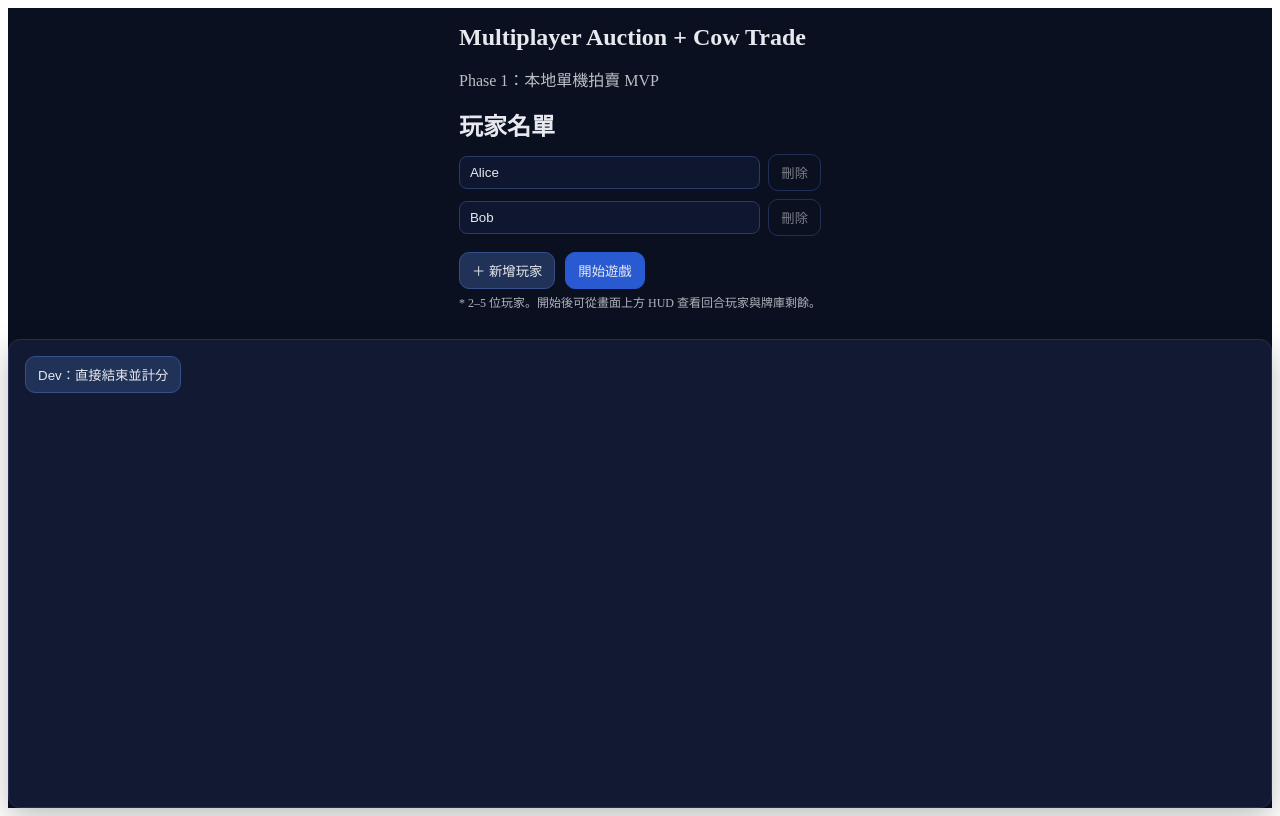
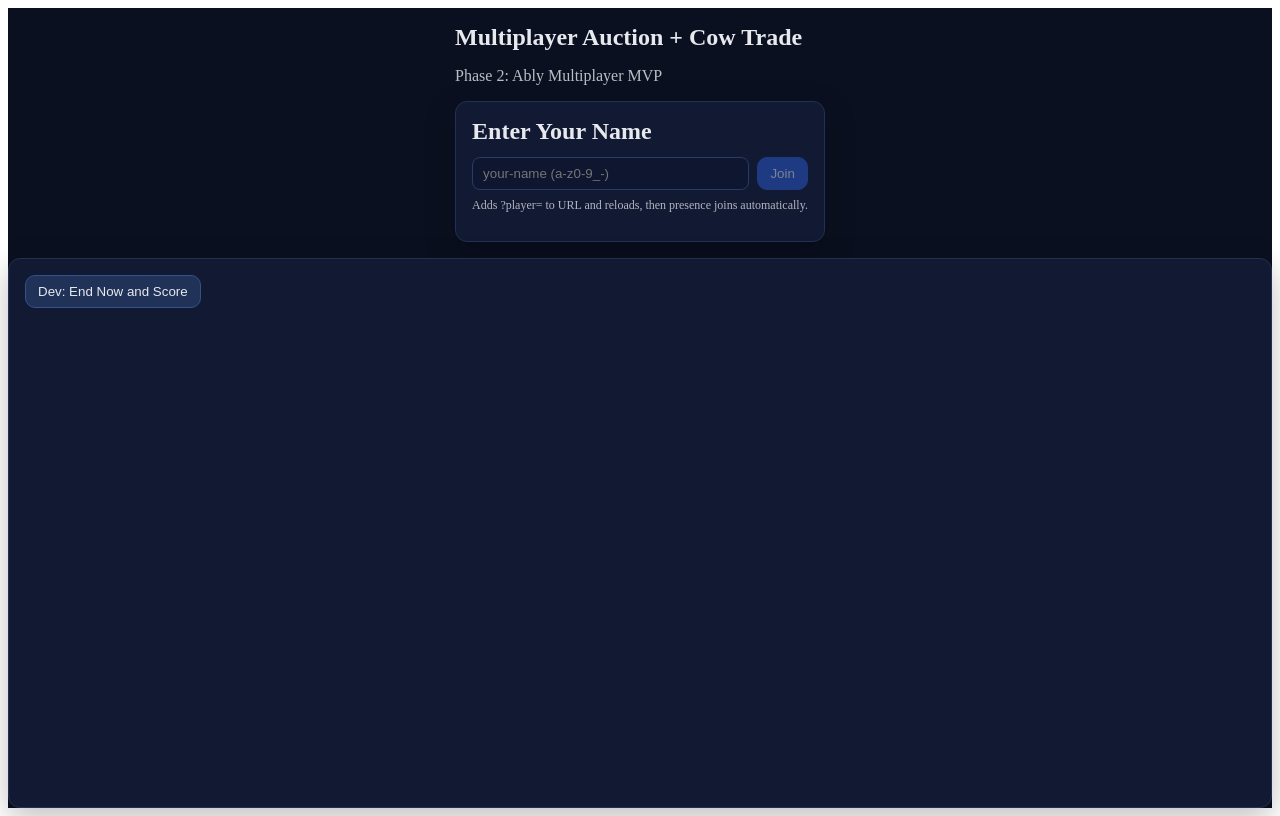
Before and after one commit to kevin202108/kuhhandel, a Vue app: page / in a window 1280 px wide. Built offline with nearby package versions, Linux system fonts and the light colour scheme.

Commit message:
Update App.vue for Phase 2: enhance presence management, update UI for name entry and lobby, and improve host change notifications.

```diff
--- a/src/App.vue
+++ b/src/App.vue
@@ -10,35 +10,48 @@
         :log="game.log"
       />
     </header>
+    <div v-if="hostChangedMsg" class="banner">{{ hostChangedMsg }}</div>
 
-    <!-- Setup Screen -->
+    <!-- Setup Screen (NameEntry / Lobby) -->
     <section v-if="phase === 'setup'" class="view setup">
       <h1>Multiplayer Auction + Cow Trade</h1>
-      <p class="sub">Phase 1：本地單機拍賣 MVP</p>
+      <p class="sub">Phase 2: Ably Multiplayer MVP</p>
 
+      <!-- NameEntry when no ?player= given -->
+      <div v-if="!myId" class="panel">
+        <h2>Enter Your Name</h2>
         <div class="players-setup">
-        <h2>玩家名單</h2>
-        <div class="player-row" v-for="(p, i) in playerInputs" :key="p.localId">
-          <input
-            v-model.trim="p.name"
-            :placeholder="`玩家 ${i + 1} 名稱`"
-            maxlength="16"
-          />
-          <button class="ghost" @click="removePlayer(i)" :disabled="playerInputs.length <= 2">刪除</button>
+          <div class="player-row">
+            <input v-model.trim="nameInput" placeholder="your-name (a-z0-9_-)" maxlength="16" />
+            <button class="primary" :disabled="!canJoin" @click="joinRoom">Join</button>
+          </div>
+          <p class="hint">Adds ?player= to URL and reloads, then presence joins automatically.</p>
+        </div>
       </div>
 
+      <!-- Lobby when already joined -->
+      <div v-else class="panel">
+        <h2>Lobby (room: {{ roomId }})</h2>
+        <p class="hint">Host: <code>{{ hostIdLabel }}</code></p>
+        <ul class="plist">
+          <li v-for="m in members" :key="m.id">
+            <strong>{{ m.data?.name || m.id }}</strong> <code>({{ m.id }})</code>
+            <span v-if="m.id === hostIdLabel" class="badge">Host</span>
+            <span v-if="m.id === myId" class="badge">You</span>
+          </li>
+        </ul>
         <div class="setup-actions">
-          <button class="secondary" @click="addPlayer" :disabled="playerInputs.length >= 5">＋ 新增玩家</button>
-          <button class="primary" @click="startGame" :disabled="!canStartGame">開始遊戲</button>
+          <button class="secondary" @click="refreshPresence">Refresh</button>
+          <button class="primary" :disabled="!canStartOnline" @click="startGame">Start Game (Host)</button>
         </div>
-        <p class="hint">* 2–5 位玩家。開始後可從畫面上方 HUD 查看回合玩家與牌庫剩餘。</p>
+        <p class="hint">Requires at least 2 members; only Host can start.</p>
       </div>
     </section>
 
     <!-- Turn Choice -->
     <section v-else-if="phase === 'turn.choice'" class="view turn-choice">
       <div class="panel">
-        <h2>回合選擇（{{ activePlayer?.name }}）</h2>
+        <h2>Choose Action ({{ activePlayer?.name }})</h2>
         <TurnChoice
           :canAuction="game.canChooseAuction"
           :canCowTrade="game.canChooseCowTrade"
@@ -51,7 +64,7 @@
 
     <!-- Auction: Bidding -->
     <section v-else-if="phase === 'auction.bidding'" class="view auction">
-      <h2>拍賣進行中</h2>
+      <h2>Auction: Bidding</h2>
       <div class="auction-grid">
         <div
           v-for="p in players"
@@ -68,19 +81,23 @@
           />
           <!-- Bidders -->
           <AuctionBidderView
-            v-else
+            v-else-if="p.id === myId"
             :self="p"
             :highest="auction.auction?.highest"
             @place-bid="(ids:string[]) => onPlaceBid(p.id, ids)"
             @pass="() => onPassBid(p.id)"
           />
+          <div v-else class="panel compact-bidder">
+            <strong>{{ p.name }}</strong>
+            <div class="muted">Bidding...</div>
+          </div>
         </div>
       </div>
     </section>
 
-    <!-- Auction: Closing（所有人 Pass 後由主持人結標） -->
+    <!-- Auction: Closing -->
     <section v-else-if="phase === 'auction.closing'" class="view auction">
-      <h2>拍賣結標</h2>
+      <h2>Auction: Closing</h2>
       <div class="panel">
         <AuctionHostView
           :highest="auction.auction?.highest"
@@ -94,10 +111,10 @@
     <!-- Turn End -->
     <section v-else-if="phase === 'turn.end'" class="view turn-end">
       <div class="panel">
-        <h2>回合結束</h2>
-        <p>下一位玩家：<strong>{{ nextPlayerName }}</strong></p>
+        <h2>Turn End</h2>
+        <p>Next player: <strong>{{ nextPlayerName }}</strong></p>
         <div class="actions">
-          <button class="primary" @click="nextTurn">開始下一回合</button>
+          <button class="primary" @click="nextTurn">Next Turn</button>
         </div>
       </div>
     </section>
@@ -105,32 +122,33 @@
     <!-- Game End -->
     <section v-else-if="phase === 'game.end'" class="view game-end">
       <div class="panel">
-        <h2>遊戲結束</h2>
+        <h2>Game Over</h2>
         <ol class="scores">
           <li v-for="s in finalScores" :key="s.playerId">
-            <strong>{{ nameOf(s.playerId) }}</strong>：{{ s.score }}
+            <strong>{{ nameOf(s.playerId) }}</strong>: {{ s.score }}
           </li>
         </ol>
         <div class="actions">
-          <button class="secondary" @click="resetToSetup">重新開始</button>
+          <button class="secondary" @click="resetToSetup">Restart</button>
         </div>
       </div>
     </section>
 
     <!-- Fallback -->
     <section v-else class="view">
-      <p>未知的階段：{{ phase }}</p>
+      <p>Unknown phase: {{ phase }}</p>
     </section>
 
     <div class="panel">
-      <button class="secondary" @click="endNowForDev">Dev：直接結束並計分</button>
+      <button class="secondary" @click="endNowForDev">Dev: End Now and Score</button>
     </div>
 
   </div>
+
 </template>
 
 <script setup lang="ts">
-import { computed, reactive } from 'vue';
+import { computed, reactive, ref, onMounted, onUnmounted, watch } from 'vue';
 import Hud from '@/components/Hud.vue';
 import TurnChoice from '@/components/TurnChoice.vue';
 import AuctionBidderView from '@/components/Auction/AuctionBidderView.vue';
@@ -146,48 +164,70 @@ import { newId } from '@/utils/id';
 const game = useGameStore();
 const auction = useAuctionStore();
 
-/** --------------------------
- * Setup：建立玩家清單
- * -------------------------- */
-type PlayerInput = { localId: string; name: string };
-const playerInputs = reactive<PlayerInput[]>([
-  { localId: newId(), name: 'Alice' },
-  { localId: newId(), name: 'Bob' }
-]);
+// Presence helpers (Phase 2)
+const url = new URL(location.href);
+const myId = (url.searchParams.get('player') ?? '').toLowerCase().trim();
+const roomId = (url.searchParams.get('room') ?? 'dev').toLowerCase().trim();
+type Member = { id: string; data?: { playerId: string; name: string } };
+const members = ref<Member[]>([]);
+async function refreshPresence() {
+  try { members.value = await broadcast.presence().getMembers(); } catch { /* ignore */ }
+}
+const hostIdLabel = computed(() => game.hostId || members.value.map(m => m.id).sort()[0] || '');
 
-const canStartGame = computed(() => {
-  const names = playerInputs.map(p => p.name.trim()).filter(Boolean);
-  // 不重名、2~5人
-  const unique = new Set(names);
-  return names.length >= 2 && names.length <= 5 && unique.size === names.length;
+// NameEntry data
+const nameInput = ref('');
+const ID_RE = /^[a-z0-9_-]{1,24}$/;
+const canJoin = computed(() => ID_RE.test(nameInput.value.trim().toLowerCase()));
+function joinRoom() {
+  if (!canJoin.value) return;
+  const n = nameInput.value.trim().toLowerCase();
+  const next = new URL(location.href);
+  next.searchParams.set('player', n);
+  location.href = next.toString();
+}
+
+// Start gating (Host only, >=2 members)
+const canStartOnline = computed(() => (hostIdLabel.value === myId) && members.value.length >= 2);
+
+// Host change banner
+const hostChangedMsg = ref<string | null>(null);
+let hostMsgTimer: number | null = null;
+watch(() => game.hostId, (newHost, oldHost) => {
+  if (oldHost && newHost && newHost !== oldHost) {
+    hostChangedMsg.value = `Host changed to ${newHost}`;
+    if (hostMsgTimer) window.clearTimeout(hostMsgTimer);
+    hostMsgTimer = window.setTimeout(() => { hostChangedMsg.value = null; hostMsgTimer = null; }, 3000);
+  }
 });
 
-function addPlayer() {
-  if (playerInputs.length >= 5) return;
-  playerInputs.push({ localId: newId(), name: `P${playerInputs.length + 1}` });
-}
-function removePlayer(idx: number) {
-  if (playerInputs.length <= 2) return;
-  playerInputs.splice(idx, 1);
-}
+onMounted(() => {
+  if (game.phase === 'setup') void refreshPresence();
+  const t = window.setInterval(() => { if (game.phase === 'setup') void refreshPresence(); }, 1200);
+  (window as any).__presenceTimer = t;
+});
+onUnmounted(() => {
+  const t = (window as any).__presenceTimer as number | undefined;
+  if (t) window.clearInterval(t);
+});
+
+/** --------------------------
+ * Setup: Start game (host-only, uses presence)
+ * -------------------------- */
 function startGame() {
-  const players = playerInputs.map((p, i) => ({
-    id: `p${i + 1}`,
-    name: p.name.trim() || `P${i + 1}`
-  }));
   const myId = new URL(location.href).searchParams.get('player')?.toLowerCase().trim() || '';
   void broadcast.publish(Msg.Action.StartGame, { playerId: myId });
 }
 
 /** --------------------------
- * 讀取狀態與衍生資料
+ * Derived state
  * -------------------------- */
 const phase = computed<Phase>(() => game.phase);
 const players = computed<Player[]>(() => game.players);
 const deckCount = computed(() => game.deck.length);
 const activePlayer = computed<Player | undefined>(() => game.activePlayer);
 const isFirstRound = computed(() => {
-  // 全員動物數都為 0
+  // Every player has 0 animals
   return players.value.every(p => {
     const counts = Object.values(p.animals || {});
     return counts.reduce((a, b) => a + (b || 0), 0) === 0;
@@ -207,50 +247,41 @@ function nameOf(id: string) {
 }
 
 /** --------------------------
- * 事件處理
+ * Event handlers
  * -------------------------- */
 function onChooseAuction() {
-  // 由 auction store 自行抽牌與進入 bidding（或內部呼叫 game.drawCardForAuction）
-  {
+  // Route via Ably to host
   const myId = new URL(location.href).searchParams.get('player')?.toLowerCase().trim() || '';
   void broadcast.publish(Msg.Action.ChooseAuction, { playerId: myId });
 }
-}
 
 function onChooseCowTrade() {
-  // Phase 1 尚未實作 Cow Trade：寫一則 Log 並保持在 turn.choice
-  game.appendLog('Cow Trade 將在之後的 Phase 實作，目前僅支援 Auction。');
+  // Not implemented in Phase 2
+  game.appendLog('Cow Trade will be implemented in a later phase; use Auction for now.');
 }
 
 function onPlaceBid(playerId: string, moneyCardIds: string[]) {
-  {
   const myId = new URL(location.href).searchParams.get('player')?.toLowerCase().trim() || '';
   void broadcast.publish(Msg.Action.PlaceBid, { playerId: myId, moneyCardIds }, { actionId: newId() });
 }
-}
 
 function onPassBid(playerId: string) {
-  {
   const myId = new URL(location.href).searchParams.get('player')?.toLowerCase().trim() || '';
   void broadcast.publish(Msg.Action.PassBid, { playerId: myId });
 }
-}
 
 function onHostAward() {
-  // 依 README：主持人結標 → 進入結算流程，由 store 轉 `phase='turn.end'`
-  {
   const myId = new URL(location.href).searchParams.get('player')?.toLowerCase().trim() || '';
   void broadcast.publish(Msg.Action.HostAward, { playerId: myId });
 }
-}
 
 function onHostBuyback() {
-  // Phase 1 不實作買回；Phase 3 再接上 store action
-  game.appendLog('（提示）買回功能將在 Phase 3 實作，目前僅支援得標流程。');
+  // Not implemented in Phase 2
+  game.appendLog('(Dev) Buyback will be implemented in Phase 3; skipping for now.');
 }
 
 function nextTurn() {
-  // 嘗試進入終局；否則輪轉回合並開始下一輪
+  // Try to finish; else rotate to next player
   game.checkEndAndMaybeFinish();
   if (game.phase !== 'game.end') {
     game.rotateTurn();
@@ -259,13 +290,13 @@ function nextTurn() {
 }
 
 function resetToSetup() {
-  // 簡單作法：重新整個頁面或提供 game.reset()（若你有實作 reset 可改用）
+  // Simple reset: reload the page
   window.location.reload();
 }
 
 function endNowForDev() {
-  // 僅開發用：不改規則，只是把結果顯示出來
-  game.computeFinalScores(); // 若你的實作需要先計算可先存到 store
+  // Dev helper: compute scores and jump to game end
+  game.computeFinalScores();
   game.phase = 'game.end' as any;
 }
 
@@ -349,4 +380,22 @@ button:disabled { opacity: .5; cursor: not-allowed; }
   padding: 0 0 0 18px;
 }
 .hint { opacity: .75; margin-top: 4px; font-size: 12px; }
+.plist {
+  list-style: none;
+  padding: 0;
+  margin: 8px 0 0;
+}
+.badge {
+  margin-left: 6px;
+  padding: 2px 6px;
+  border-radius: 9999px;
+  background: #eef2f7;
+  color: #1f2937;
+  font-size: 12px;
+}
+.compact-bidder { padding: 8px; }
+.muted { color: #6b7280; font-size: 12px; }
 </style>
+
+
+<style scoped>.banner{margin:8px 16px;padding:8px 12px;border-radius:8px;background:#fff3cd;border:1px solid #ffecb5;color:#7a5d00;font-weight:600}</style>
```
Lines whose indentation alone changed are shown as unchanged.
